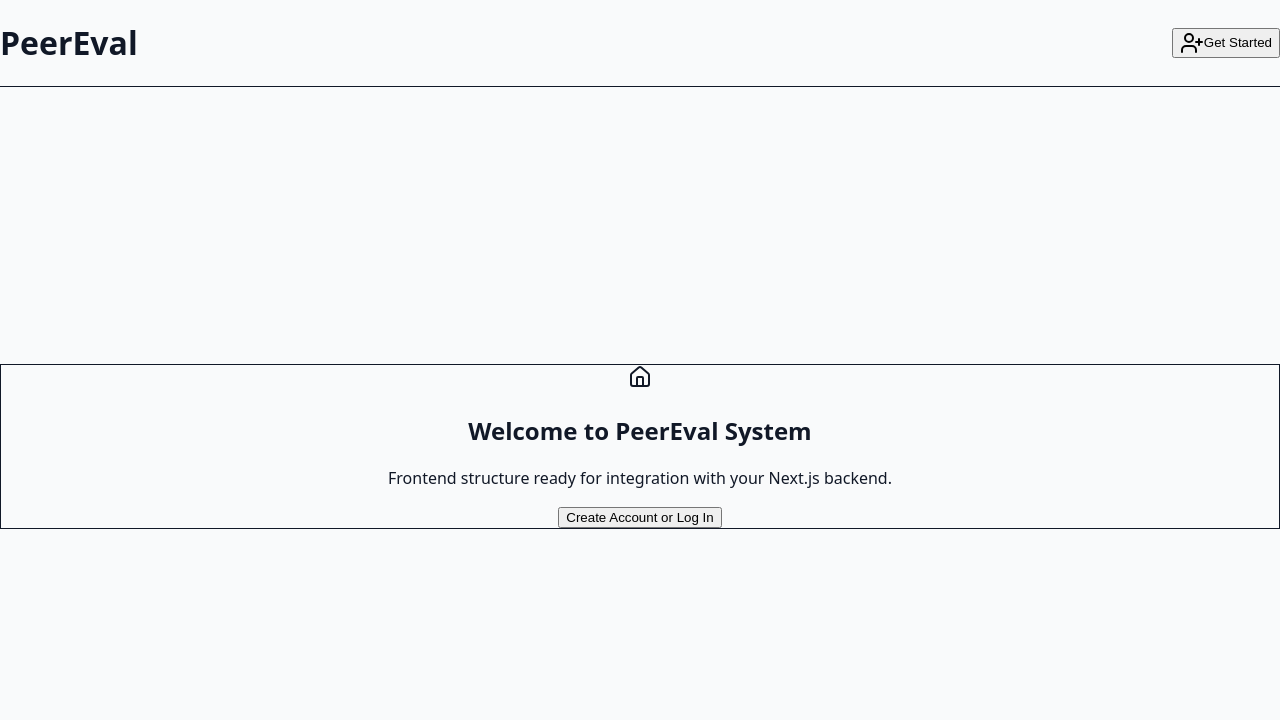
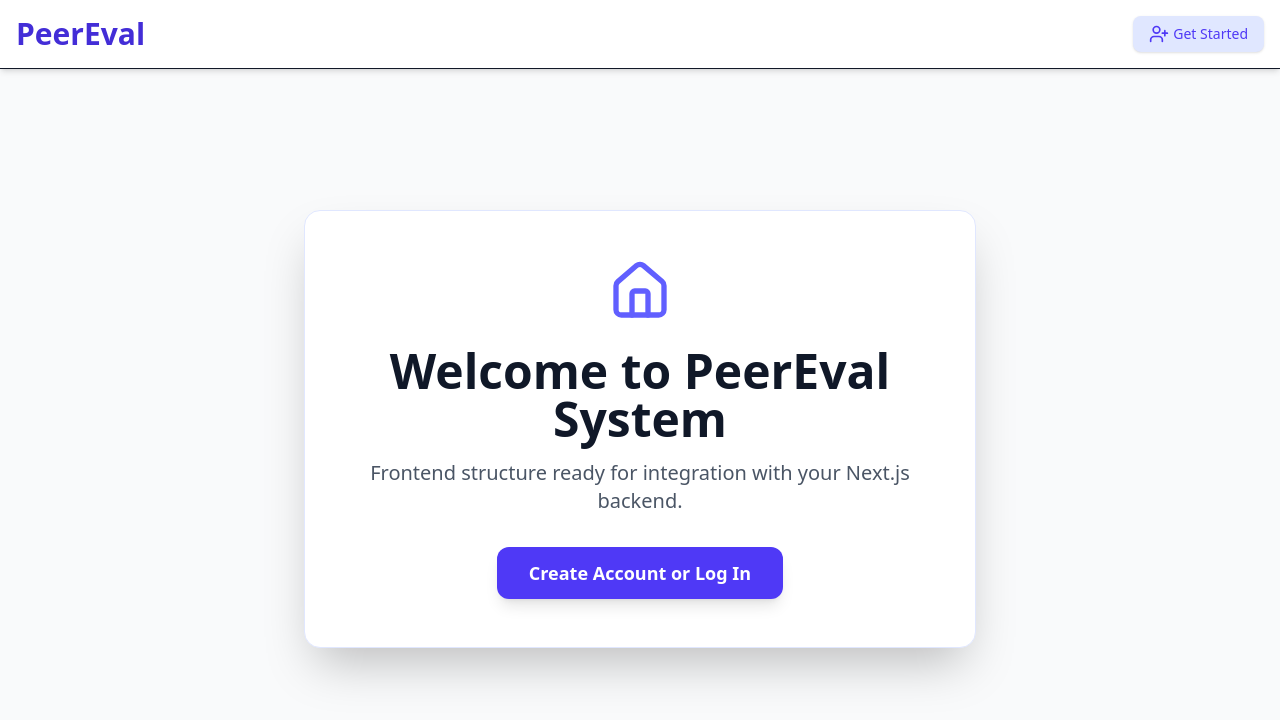
Before and after one commit to Rohan-756/PeerEval, a Next.js app in the folder my-app/: page / in a window 1280 px wide. Shown: the top 720 px of the page. Built offline with nearby package versions, Linux system fonts and the light colour scheme.

Commit message:
Fixed tailwind render bug in password reset page

```diff
--- a/my-app/app/api/auth/register/route.ts
+++ b/my-app/app/api/auth/register/route.ts
@@ -1,5 +1,5 @@
 import { NextRequest, NextResponse } from 'next/server';
-import bcrypt from 'bcrypt';
+import bcrypt from 'bcryptjs';
 import { PrismaClient } from '@prisma/client';
 
 const prisma = new PrismaClient();
--- a/my-app/app/globals.css
+++ b/my-app/app/globals.css
@@ -1,4 +1,6 @@
 /* globals.css */
+
+@import "tailwindcss";
 
 /* Import Tailwind base, components, and utilities */
 @tailwind base;
--- a/my-app/app/page.tsx
+++ b/my-app/app/page.tsx
@@ -326,7 +326,6 @@ const handlePasswordReset = async (email: string) => {
     // --- Main Renderer ---
     return (
         <div className="min-h-screen bg-gray-50 font-sans">
-            <script src="https://cdn.tailwindcss.com"></script>
             <Header />
             <main>
                 {view === 'home' && <HomePage />}
--- a/my-app/app/reset-password/page.tsx
+++ b/my-app/app/reset-password/page.tsx
@@ -55,7 +55,7 @@ export default function ResetPasswordPage() {
                     placeholder="New password"
                     value={newPassword}
                     onChange={(e) => setNewPassword(e.target.value)}
-                    className="w-full p-3 mb-4 border rounded-lg"
+                    className="w-full p-3 mb-4 border rounded-lg text-slate-700"
                 />
                 <button
                     type="submit"
--- a/my-app/package.json
+++ b/my-app/package.json
@@ -16,18 +16,20 @@
     "lucide-react": "^0.548.0",
     "next": "16.0.0",
     "nodemailer": "^7.0.10",
+    "postcss": "^8.5.6",
     "prisma": "^6.18.0",
     "react": "19.2.0",
     "react-dom": "19.2.0"
   },
   "devDependencies": {
-    "@tailwindcss/postcss": "^4",
+    "@tailwindcss/postcss": "^4.1.16",
     "@types/node": "^20",
+    "@types/nodemailer": "^7.0.3",
     "@types/react": "^19",
     "@types/react-dom": "^19",
     "eslint": "^9",
     "eslint-config-next": "16.0.0",
-    "tailwindcss": "^4",
+    "tailwindcss": "^4.1.16",
     "typescript": "^5"
   }
 }
```
Also changed, not shown: 1 other file (tests, documents, lock files or other folders).
